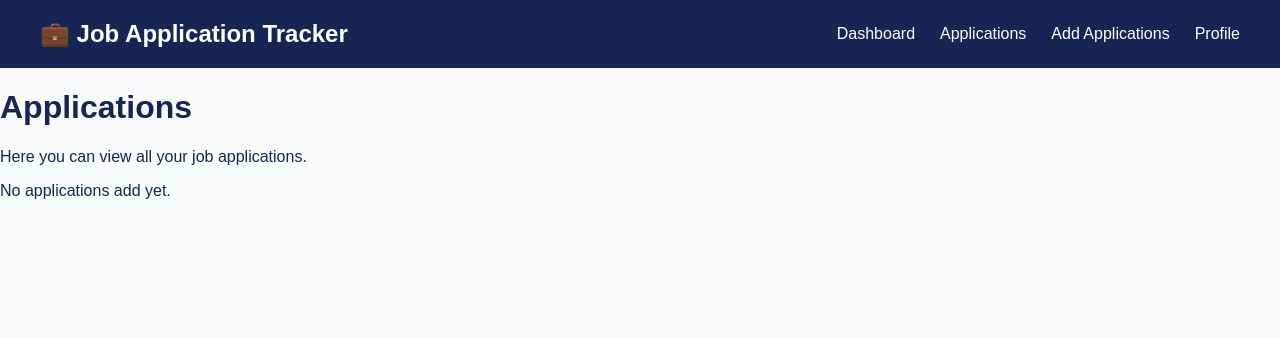
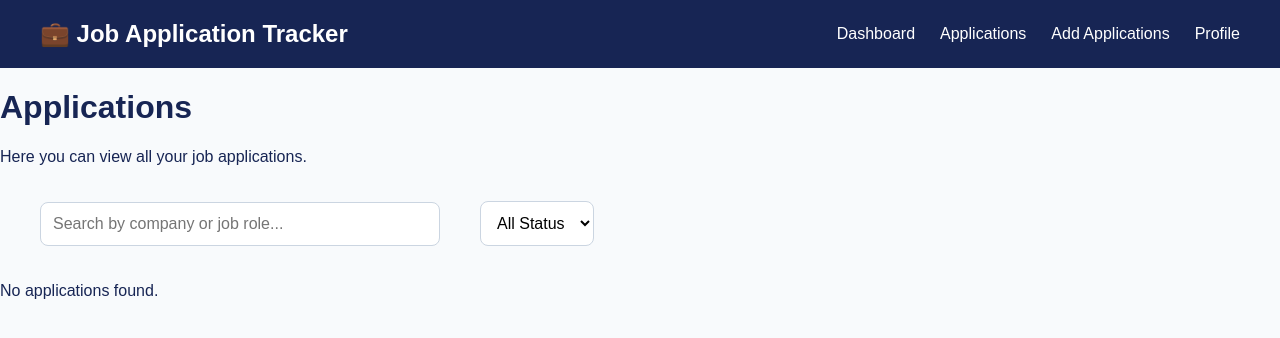
Before and after one commit to bukkaramya24/job-application-tracker, a React (Vite) app: page /applications in a window 1280 px wide. Shown: the top 338 px of the page. Built offline with nearby package versions, Linux system fonts and the light colour scheme.

Commit message:
Added search and status filter

```diff
--- a/src/App.css
+++ b/src/App.css
@@ -173,3 +173,21 @@
   border-radius: 6px;
   font-size: 15px;
 }
+.application-search {
+  width: 400px;
+  max-width: 90%;
+  padding: 12px;
+  margin: 20px 40px;
+  border: 1px solid #cbd5e1;
+  border-radius: 8px;
+  font-size: 16px;
+}
+
+
+.application-filter {
+  padding: 12px;
+  border: 1px solid #cbd5e1;
+  border-radius: 8px;
+  font-size: 16px;
+  background-color: white;
+}
--- a/src/pages/Applications.jsx
+++ b/src/pages/Applications.jsx
@@ -1,20 +1,65 @@
-import {useState} from 'react'
-import ApplicationCard from '../components/ApplicationCard'
+
+import { useState } from "react";
+import ApplicationCard from "../components/ApplicationCard";
+
+
+function Applications() {
+  const [applications, setApplications] = useState(() => {
+    return JSON.parse(localStorage.getItem("applications")) || [];
+  });
+
+  const [search, setSearch] = useState("");
+  const [statusFilter, setStatusFilter] = useState("All");
+  const filteredApplications = applications.filter((application) => {
+  const matchesSearch =
+    application.company.toLowerCase().includes(search.toLowerCase()) ||
+    application.jobRole.toLowerCase().includes(search.toLowerCase());
+
+  const matchesStatus =
+    statusFilter === "All" ||
+    application.status === statusFilter;
+
+  return matchesSearch && matchesStatus;
+});
 
 
 
-function Applications(){
-    const [applications,setApplications]=useState(()=>{
-        return JSON.parse(localStorage.getItem("applications"))||[];
-    })
   return (
     <div>
       <h1>Applications</h1>
       <p>Here you can view all your job applications.</p>
-           {applications.length===0?(<p>No applications add yet.</p>):
-           (applications.map((application)=>(
-           <ApplicationCard key={application.id} application={application} setApplications={setApplications}/>
-           )))}
+
+
+
+      <input
+         className="application-search"
+         type="text"
+         placeholder="Search by company or job role..."
+         value={search}
+         onChange={(event) => setSearch(event.target.value)}
+      />
+      <select className="application-filter"
+        value={statusFilter}
+        onChange={(event) => setStatusFilter(event.target.value)}
+      >
+        <option value="All">All Status</option>
+        <option value="Applied">Applied</option>
+        <option value="Interview">Interview</option>
+        <option value="Selected">Selected</option>
+        <option value="Rejected">Rejected</option>
+     </select>
+
+      {filteredApplications.length === 0 ? (
+        <p>No applications found.</p>
+      ) : (
+        filteredApplications.map((application) => (
+          <ApplicationCard
+            key={application.id}
+            application={application}
+            setApplications={setApplications}
+          />
+        ))
+      )}
     </div>
   );
 }
```
Lines whose indentation alone changed are shown as unchanged.
